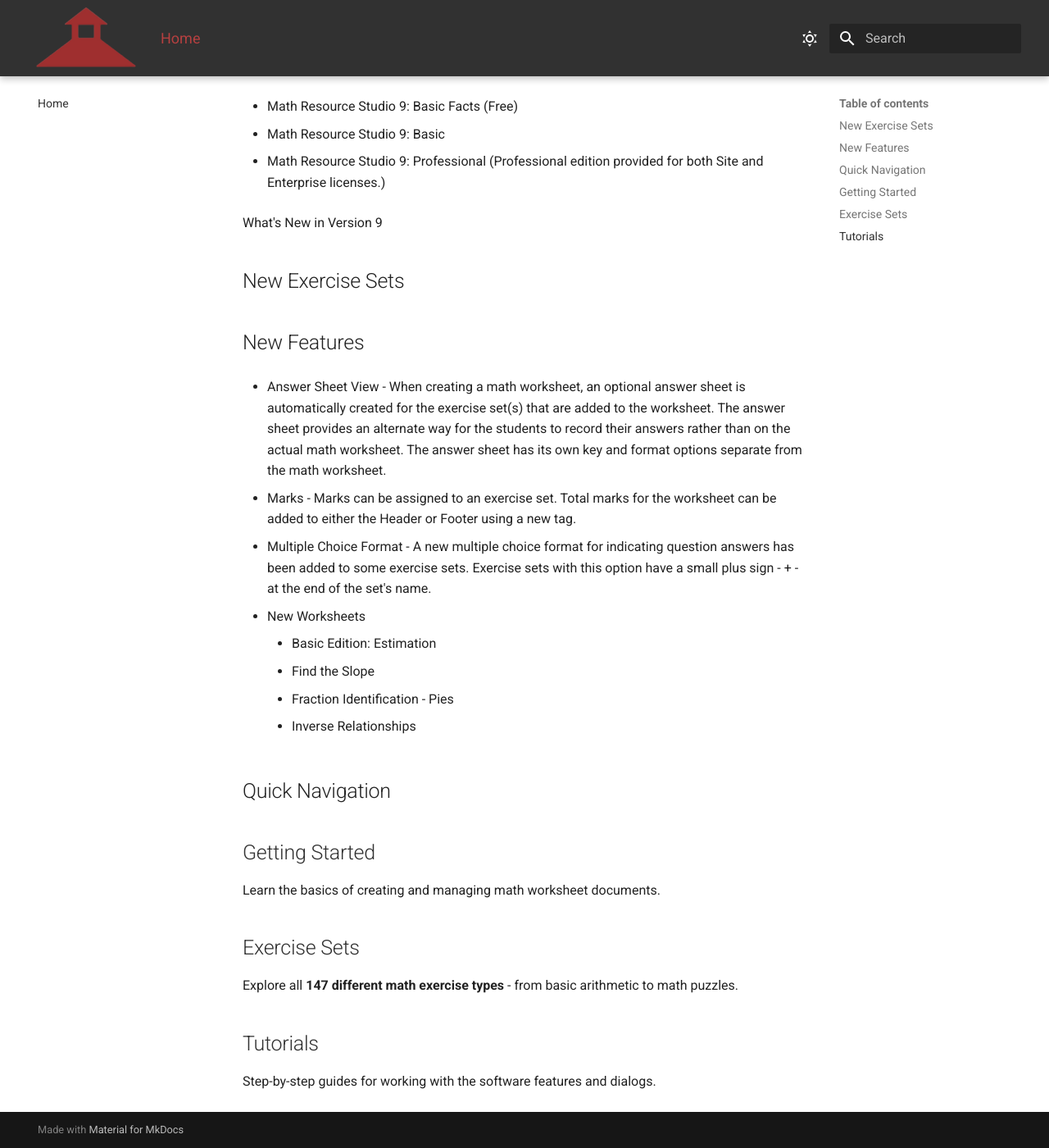
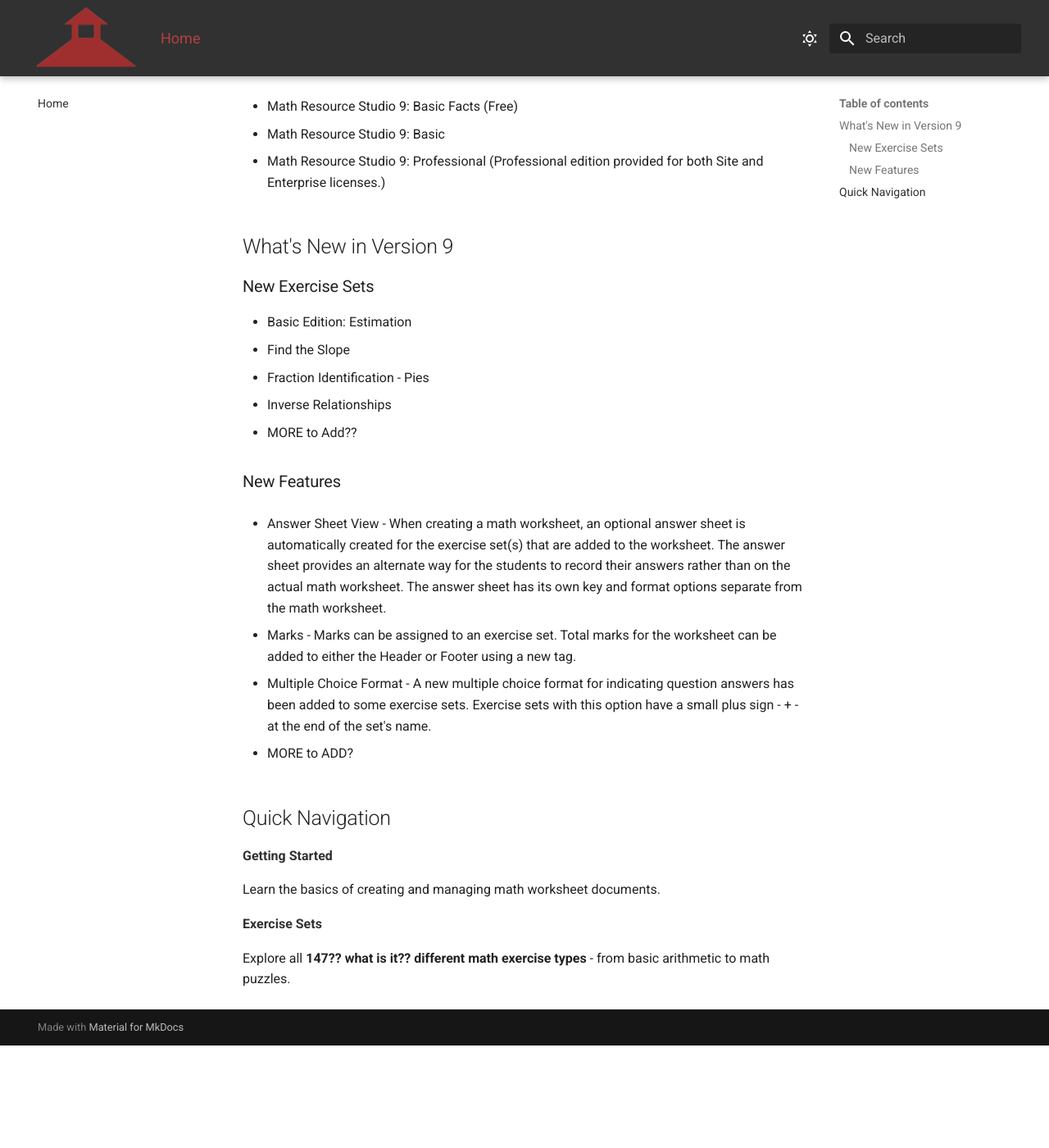
Before and after one commit to rdinch/MathResourceStudio-Help, an MkDocs documentation site: the page built from docs/index.md, in a window 1280 px wide and 1400 px high, scrolled down 458 px. Shown: the whole window at 82% size. Built offline with MkDocs 1.6.1 and Material for MkDocs 9.7.7, drawn with Linux system fonts in a browser that asks for light colours; after the commit the page ends 1733 px from its top, so only the background shows below that.

Commit message:
Update docs: numbering and index
Remove Worked on both the index page and Change the Numbering page. Completed the Change the Numbering page.

```diff
--- a/docs/index.md
+++ b/docs/index.md
@@ -14,11 +14,17 @@ There are three editions of the Math program available, making it possible to pa
 
 - Math Resource Studio 9: Professional (Professional edition provided for both Site and Enterprise licenses.)
 
-What's New in Version 9
+## What's New in Version 9
 
-## New Exercise Sets
+### New Exercise Sets
 
-## New Features
+ - Basic Edition: Estimation
+- Find the Slope
+- Fraction Identification - Pies
+- Inverse Relationships
+- MORE to Add??
+
+### New Features
 
 - Answer Sheet View - When creating a math worksheet, an optional answer sheet is automatically created for the exercise set(s) that are added to the worksheet. The answer sheet provides an alternate way for the students to record their answers rather than on the actual math worksheet. The answer sheet has its own key and format options separate from the math worksheet.
 
@@ -26,22 +32,14 @@ What's New in Version 9
 
 - Multiple Choice Format - A new multiple choice format for indicating question answers has been added to some exercise sets. Exercise sets with this option have a small plus sign - + - at the end of the set's name.
 
-- New Worksheets
-    - Basic Edition: Estimation
-    - Find the Slope
-    - Fraction Identification - Pies
-    - Inverse Relationships
+- MORE to ADD?
 
 ## Quick Navigation
 
-## [Getting Started](getting-started/create-a-new-document.md)
+**[Getting Started](getting-started/create-a-new-document.md)**
 
 Learn the basics of creating and managing math worksheet documents.
 
-## [Exercise Sets](exercise-sets/Advanced Number Operations/advanced-addition.md)
+**[Exercise Sets](exercise-sets/Advanced%20Number%20Operations/advanced-addition.md)**
 
-Explore all **147 different math exercise types** - from basic arithmetic to math puzzles.
-
-## [Tutorials](tutorials/change-the-program-options.md)
-
-Step-by-step guides for working with the software features and dialogs.
+Explore all **147?? what is it?? different math exercise types** - from basic arithmetic to math puzzles.
```
Also changed, not shown: docs/getting-started/change-the-document-numbering.md (+7 -7 lines).
